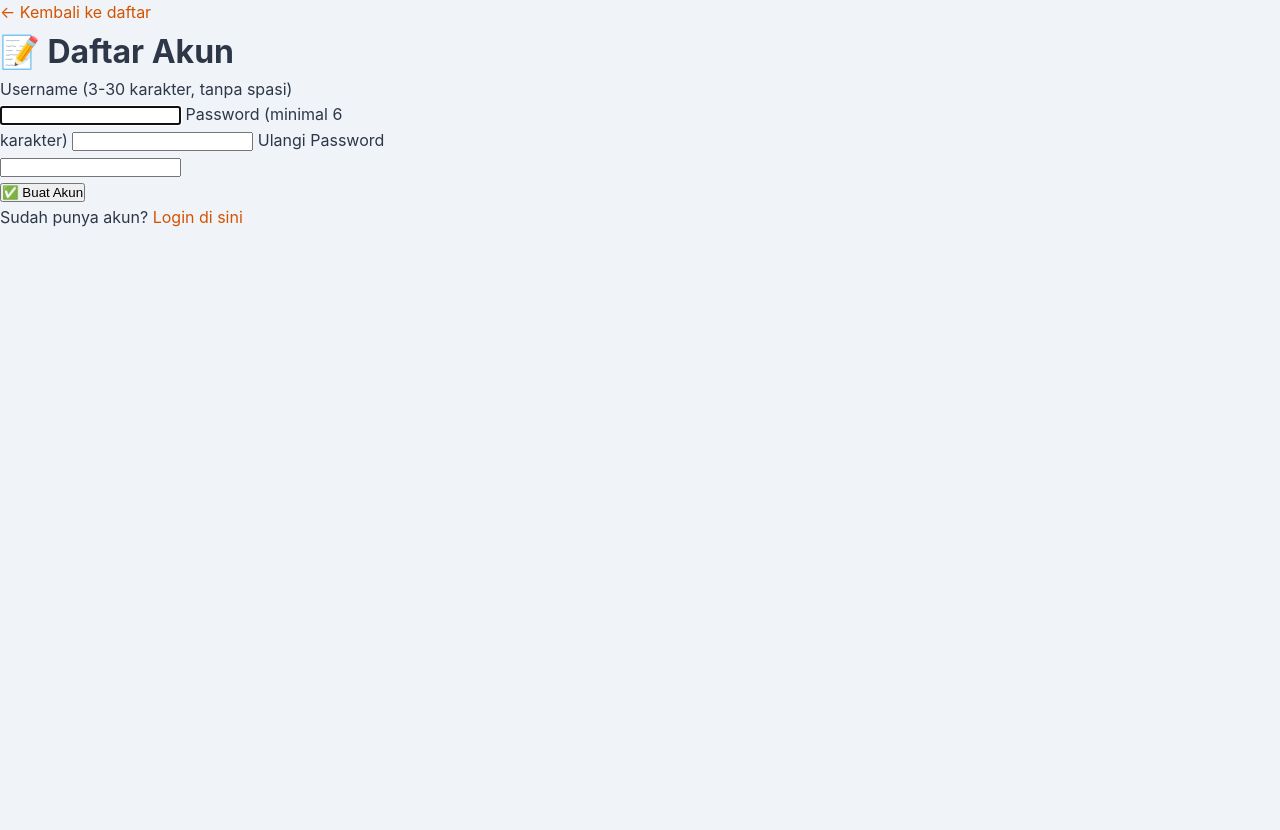
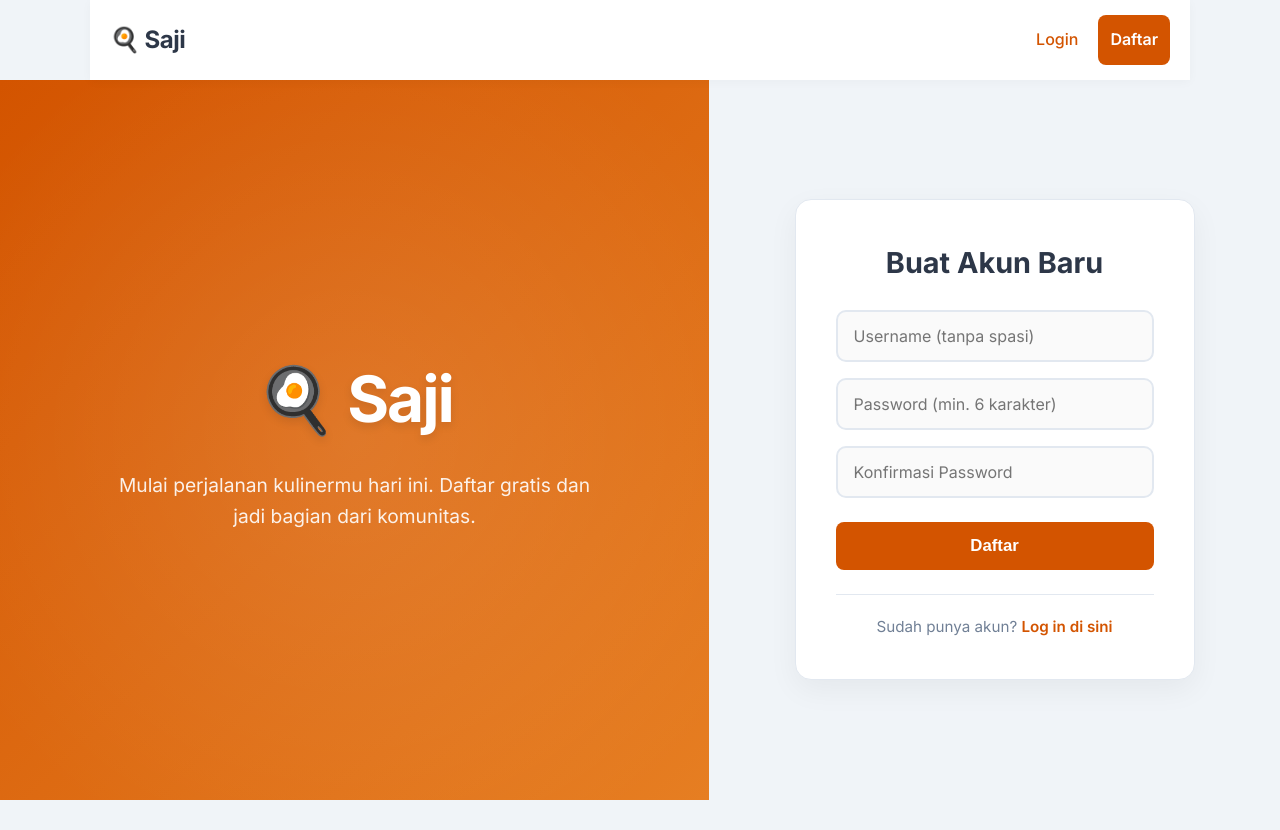
Before and after one commit to KarsaDev314/Saji, a Flask app: page /register in a window 1280 px wide. Before the commit the page ends 227 px from the top, so only its background shows below. Run offline with Flask 3, Linux system fonts and the light colour scheme.

Commit message:
feat: rombak UI login/register, detail, dan form tambah/edit

```diff
--- a/static/style.css
+++ b/static/style.css
@@ -484,4 +484,134 @@ a:hover { text-decoration: underline; }
 .reply-form .btn-primary,
 .form-edit-komentar .btn-primary {
     width: auto !important;
+}/* ===== AUTH PAGES (LOGIN & REGISTER) ===== */
+/* Trik biar bisa full screen nembus container base.html */
+.auth-wrapper {
+    display: flex;
+    min-height: calc(100vh - 80px);
+    width: 100vw;
+    margin-left: calc(-50vw + 50%);
+    margin-top: -30px; /* Nyesuaiin sama margin container */
+    background: var(--bg-color);
 }
+
+.auth-left {
+    flex: 1.2;
+    background: linear-gradient(135deg, var(--primary) 0%, #e67e22 100%);
+    display: flex;
+    align-items: center;
+    justify-content: center;
+    padding: 60px;
+    color: white;
+    text-align: center;
+    position: relative;
+    overflow: hidden;
+}
+
+/* Hiasan pattern lingkaran di background */
+.auth-left::before {
+    content: '';
+    position: absolute;
+    width: 150%; height: 150%;
+    background: radial-gradient(circle, rgba(255,255,255,0.1) 0%, transparent 60%);
+    top: -25%; left: -25%;
+}
+
+.brand-showcase {
+    position: relative;
+    z-index: 1;
+    max-width: 500px;
+}
+.brand-showcase h1 {
+    font-size: 4rem;
+    font-weight: 800;
+    margin-bottom: 20px;
+    letter-spacing: -2px;
+    text-shadow: 0 4px 10px rgba(0,0,0,0.1);
+}
+.brand-showcase p {
+    font-size: 1.2rem;
+    line-height: 1.6;
+    opacity: 0.9;
+}
+
+.auth-right {
+    flex: 1;
+    display: flex;
+    align-items: center;
+    justify-content: center;
+    padding: 40px;
+    background: var(--bg-color);
+}
+
+.auth-box {
+    width: 100%;
+    max-width: 400px;
+    background: var(--card-bg);
+    padding: 40px;
+    border-radius: 16px;
+    border: 1px solid var(--border-color);
+    box-shadow: 0 10px 30px rgba(0,0,0,0.05);
+}
+
+.auth-box h2 {
+    font-size: 1.8rem;
+    font-weight: 800;
+    text-align: center;
+    margin-bottom: 24px;
+    color: var(--text-main);
+}
+
+.auth-form {
+    display: flex;
+    flex-direction: column;
+    gap: 16px;
+}
+
+.input-group input {
+    width: 100%;
+    padding: 14px 16px;
+    border: 2px solid var(--border-color);
+    border-radius: 10px;
+    font-size: 1rem;
+    background: #fafafa;
+    transition: all 0.2s;
+    font-family: inherit;
+}
+
+.input-group input:focus {
+    outline: none;
+    border-color: var(--primary);
+    background: white;
+    box-shadow: 0 0 0 4px rgba(211, 84, 0, 0.1);
+}
+
+.w-full {
+    width: 100%;
+    padding: 14px;
+    font-size: 1.05rem;
+    font-weight: 700;
+    margin-top: 8px;
+}
+
+.auth-footer {
+    text-align: center;
+    margin-top: 24px;
+    font-size: 0.95rem;
+    color: var(--text-muted);
+    border-top: 1px solid var(--border-color);
+    padding-top: 20px;
+}
+
+.auth-footer a {
+    font-weight: 600;
+    color: var(--primary);
+}
+
+/* Responsif: Hilangin sisi kiri di HP */
+@media (max-width: 768px) {
+    .auth-left { display: none; }
+    .auth-wrapper { min-height: calc(100vh - 60px); }
+    .auth-right { padding: 20px; }
+    .auth-box { padding: 30px 20px; box-shadow: none; border: none; background: transparent; }
+}
--- a/templates/register.html
+++ b/templates/register.html
@@ -1,37 +1,46 @@
-<!DOCTYPE html>
-<html lang="id">
-<head>
-    <meta charset="UTF-8">
-    <title>Daftar - Panduan Memasak</title>
-    <link rel="stylesheet" href="{{ url_for('static', filename='style.css') }}">
-</head>
-<body>
-    <a href="{{ url_for('index') }}" class="kembali">← Kembali ke daftar</a>
-    <h1>📝 Daftar Akun</h1>
+{% extends 'base.html' %}
 
-    {% if error %}
-    <p class="error">⚠️ {{ error }}</p>
-    {% endif %}
+{% block title %}Daftar - Saji{% endblock %}
 
-    <form method="POST" class="form-tambah" style="max-width:400px;">
-        <input type="hidden" name="csrf_token" value="{{ csrf_token() }}">
-        <label>
-            Username (3-30 karakter, tanpa spasi)
-            <input type="text" name="username" required autofocus minlength="3" maxlength="30">
-        </label>
-        <label>
-            Password (minimal 6 karakter)
-            <input type="password" name="password" required minlength="6">
-        </label>
-        <label>
-            Ulangi Password
-            <input type="password" name="password2" required minlength="6">
-        </label>
-        <div class="aksi">
-            <button type="submit">✅ Buat Akun</button>
+{% block content %}
+<div class="auth-wrapper">
+    <!-- Sisi Kiri: Branding -->
+    <div class="auth-left">
+        <div class="brand-showcase">
+            <h1>🍳 Saji</h1>
+            <p>Mulai perjalanan kulinermu hari ini. Daftar gratis dan jadi bagian dari komunitas.</p>
         </div>
-    </form>
+    </div>
 
-    <p>Sudah punya akun? <a href="{{ url_for('login') }}">Login di sini</a></p>
-</body>
-</html>
+    <!-- Sisi Kanan: Form -->
+    <div class="auth-right">
+        <div class="auth-box">
+            <h2>Buat Akun Baru</h2>
+
+            {% if error %}
+            <div class="alert-danger">{{ error }}</div>
+            {% endif %}
+
+            <form method="POST" class="auth-form">
+                <input type="hidden" name="csrf_token" value="{{ csrf_token() }}">
+
+                <div class="input-group">
+                    <input type="text" name="username" placeholder="Username (tanpa spasi)" required maxlength="30">
+                </div>
+                <div class="input-group">
+                    <input type="password" name="password" placeholder="Password (min. 6 karakter)" required>
+                </div>
+                <div class="input-group">
+                    <input type="password" name="password2" placeholder="Konfirmasi Password" required>
+                </div>
+
+                <button type="submit" class="btn-primary w-full">Daftar</button>
+            </form>
+
+            <div class="auth-footer">
+                Sudah punya akun? <a href="{{ url_for('login') }}">Log in di sini</a>
+            </div>
+        </div>
+    </div>
+</div>
+{% endblock %}
```
Also changed, not shown: templates/login.html (+39 -35 lines).
